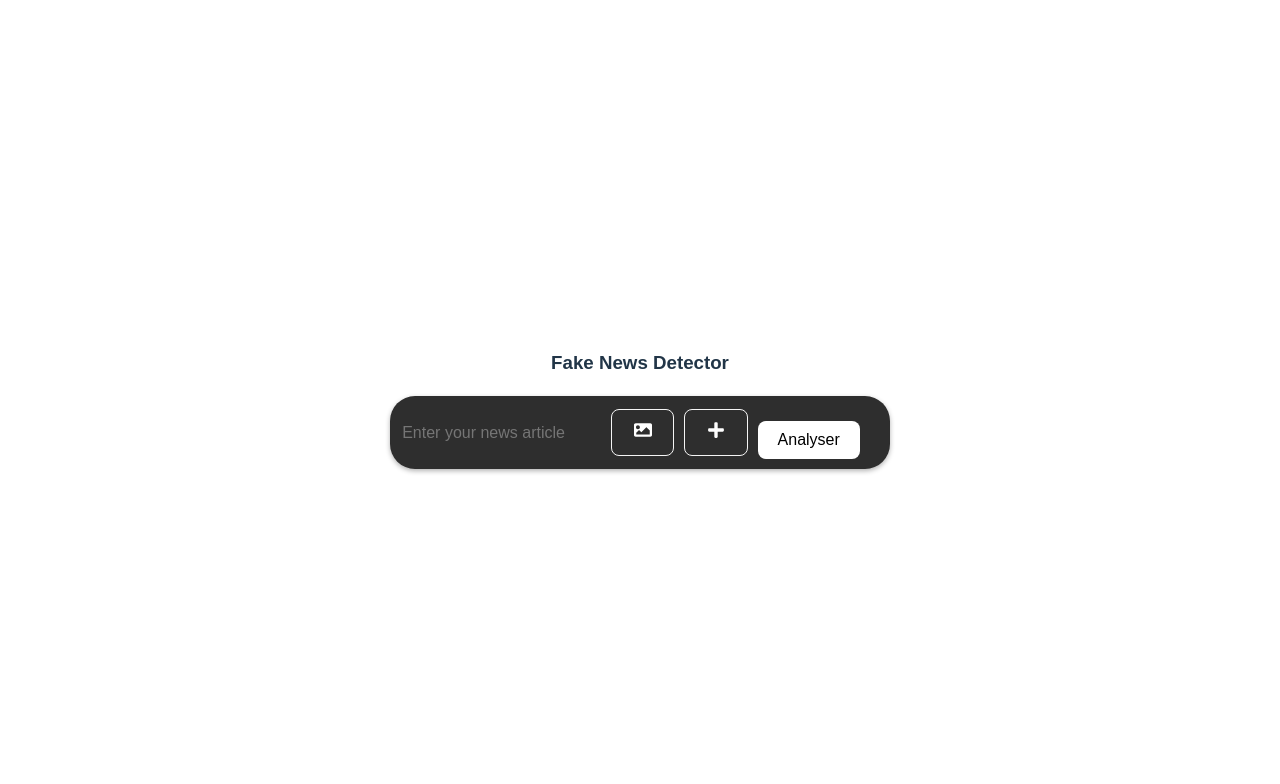
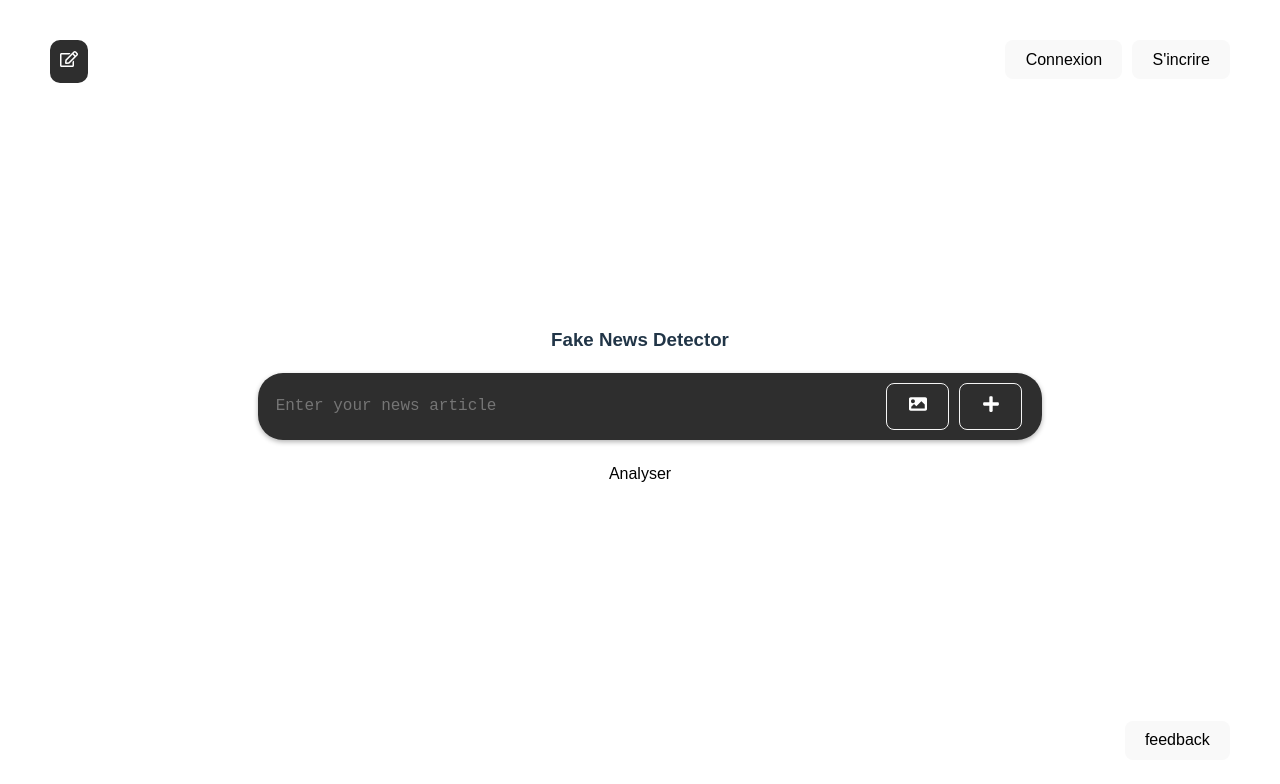
Before and after one commit to Soglo3006/ai_fake_news_detector_2, a React (Vite) app in the folder frontend/: page / in a window 1280 px wide. Shown: the top 784 px of the page. Built offline with nearby package versions, Linux system fonts and the light colour scheme.

Commit message:
Page d'accueil du fake news detector

```diff
--- a/frontend/src/App.css
+++ b/frontend/src/App.css
@@ -5,68 +5,64 @@
   text-align: center;
 }
 
-.logo {
-  height: 6em;
-  padding: 1.5em;
-  will-change: filter;
-  transition: filter 300ms;
+.container {
+  max-width: 100%;
+  margin: auto;
+  font-family: Arial, sans-serif;
+  align-items: center;
+  text-align: center;
+  justify-content: center;
 }
-.logo:hover {
-  filter: drop-shadow(0 0 2em #646cffaa);
-}
-.logo.react:hover {
-  filter: drop-shadow(0 0 2em #61dafbaa);
+.new-analysis-button{
+  position: fixed;
+  top: 40px;
+  left: 50px;
 }
 
-@keyframes logo-spin {
-  from {
-    transform: rotate(0deg);
-  }
-  to {
-    transform: rotate(360deg);
-  }
+.new-analysis-button button {
+  background-color: #2e2e2e;
+  color: white;
+  border: none;
+  padding: 10px;
+  font-size: 18px;
+  border-radius: 10px;
+  cursor: pointer;
+}
+.auth-links{
+  position: fixed;
+  top: 40px;
+  right: 50px;
 }
 
-@media (prefers-reduced-motion: no-preference) {
-  a:nth-of-type(2) .logo {
-    animation: logo-spin infinite 20s linear;
-  }
+.bouton-inscrire {
+  margin-left: 10px;
 }
 
-.card {
-  padding: 2em;
-}
-
-.read-the-docs {
-  color: #888;
-}
-
-.container {
-  max-width: 600px;
-  margin: 100px auto;
-  font-family: Arial, sans-serif;
-  display: flex;
-  flex-direction: column;
-  align-items: center;
-}
 
 .input-bar {
-  display: flex;
+  background-color: #2e2e2e;
   align-items: center;
-  background-color: #2e2e2e;
   padding: 10px;
   border-radius: 25px;
-  width: 100%;
+  width: 200%;
+  position: relative;
+  right: 50%;
   box-shadow: 0 2px 5px rgba(0, 0, 0, 0.3);
+  display: flex;
 }
 
 .text-input {
-  flex: 1;
   background-color: transparent;
   border: none;
   color: white;
   font-size: 16px;
   outline: none;
+  text-align: left;
+  flex:1;
+  resize:none;
+  overflow: hidden;
+  line-height: 1.4;
+  padding: 8px;
 }
 
 .icon-button {
@@ -93,3 +89,45 @@
 .analyze-button:hover {
   background-color: #cbc9c9;
 }
+
+.feedback-link{
+  position: fixed;
+  bottom: 40px;
+  right: 50px;
+}
+
+.feedback-popup {
+  position: fixed;
+  bottom: 70px;
+  right: 20px;
+  width: 300px;
+  background-color: #2e2e2e;
+  color: white;
+  padding: 16px;
+  border-radius: 10px;
+  box-shadow: 0 5px 20px rgba(0,0,0,0.4);
+  display: none;
+  z-index: 1000;
+}
+
+.feedback-popup textarea {
+  width: 100%;
+  height: 80px;
+  resize: none;
+  margin-bottom: 10px;
+  padding: 8px;
+  border: none;
+  border-radius: 6px;
+  font-size: 14px;
+  outline: none;
+}
+
+.send-feedback {
+  width: 100%;
+  padding: 8px;
+  border: none;
+  background-color: white;
+  color: black;
+  border-radius: 6px;
+  cursor: pointer;
+}
--- a/frontend/src/App.jsx
+++ b/frontend/src/App.jsx
@@ -1,6 +1,6 @@
 import { useState } from 'react'
 import './App.css'
-import { FaPlus, FaImage } from 'react-icons/fa';
+import { FaPlus, FaImage,FaRegEdit } from 'react-icons/fa';
 
 
 function App() {
@@ -8,23 +8,39 @@ function App() {
 
   return (
     <div className="container">
+      <div className='new-analysis-button'>
+        <button><FaRegEdit/></button>
+      </div>
+      <div className='auth-links'>
+        <button className="bouton-connexion">Connexion</button>
+        <button className="bouton-inscrire">S'incrire</button>
+      </div>
       <h3>Fake News Detector</h3>
       <div className='input-bar'>
-      <form><input
-                type="text"
+        <textarea
                 name="article"
                 placeholder="Enter your news article"
                 className="text-input"
+                autoComplete='off'
                 value={content}
                 onChange={(e) => setContent(e.target.value)}
-        /></form>
-        <button className="icon-button">
+                rows={1}
+          />
+        <button className="icon-button" title="Ajouter Une image">
           <FaImage />
         </button>
-        <button className="icon-button">
+        <button className="icon-button" title="Ajouter un fichier">
           <FaPlus />
         </button>
+        </div>
         <button className="analyze-button">Analyser</button>
+        <div className='feedback-link'>
+          <button className='feeback-button'>feedback</button>
+        </div>
+        <div className="feedback-popup">
+          <h4>Votre retour</h4>
+          <textarea placeholder="Décrivez ce qui ne va pas..."></textarea>
+          <button className="send-feedback">Envoyer</button>
         </div>
     </div>
   )
```
